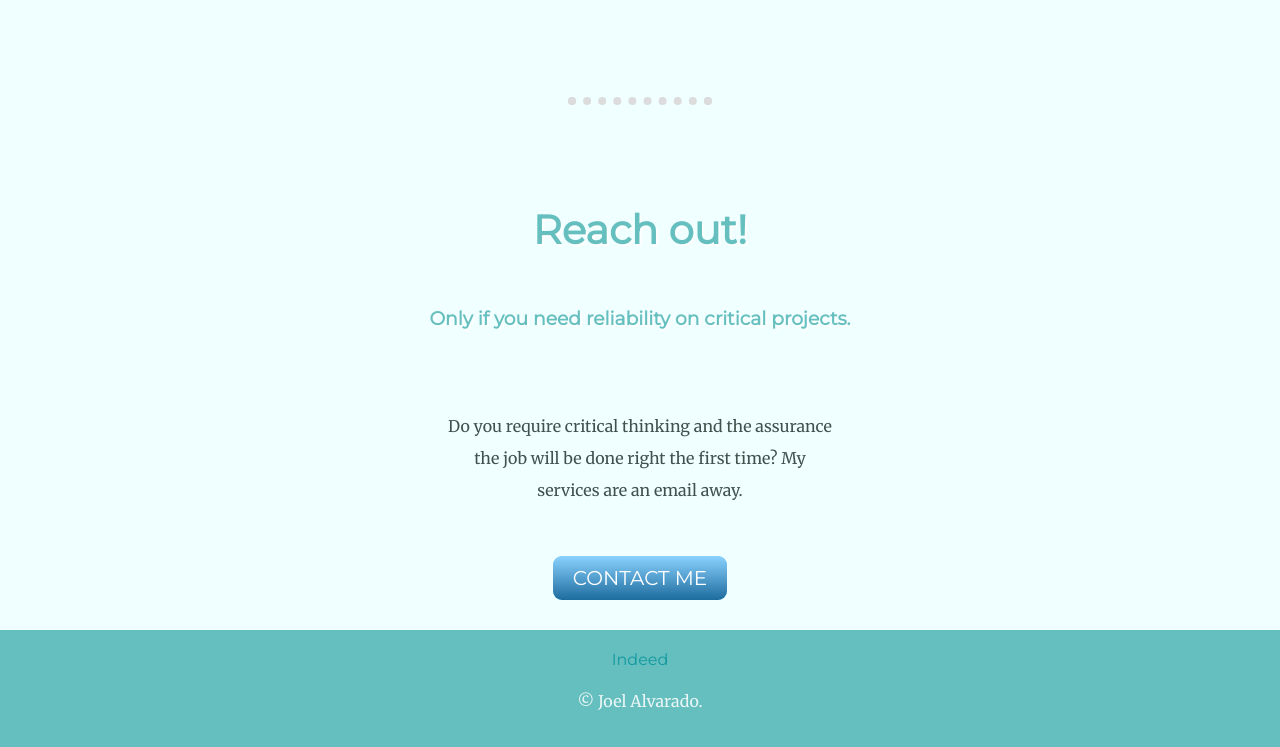
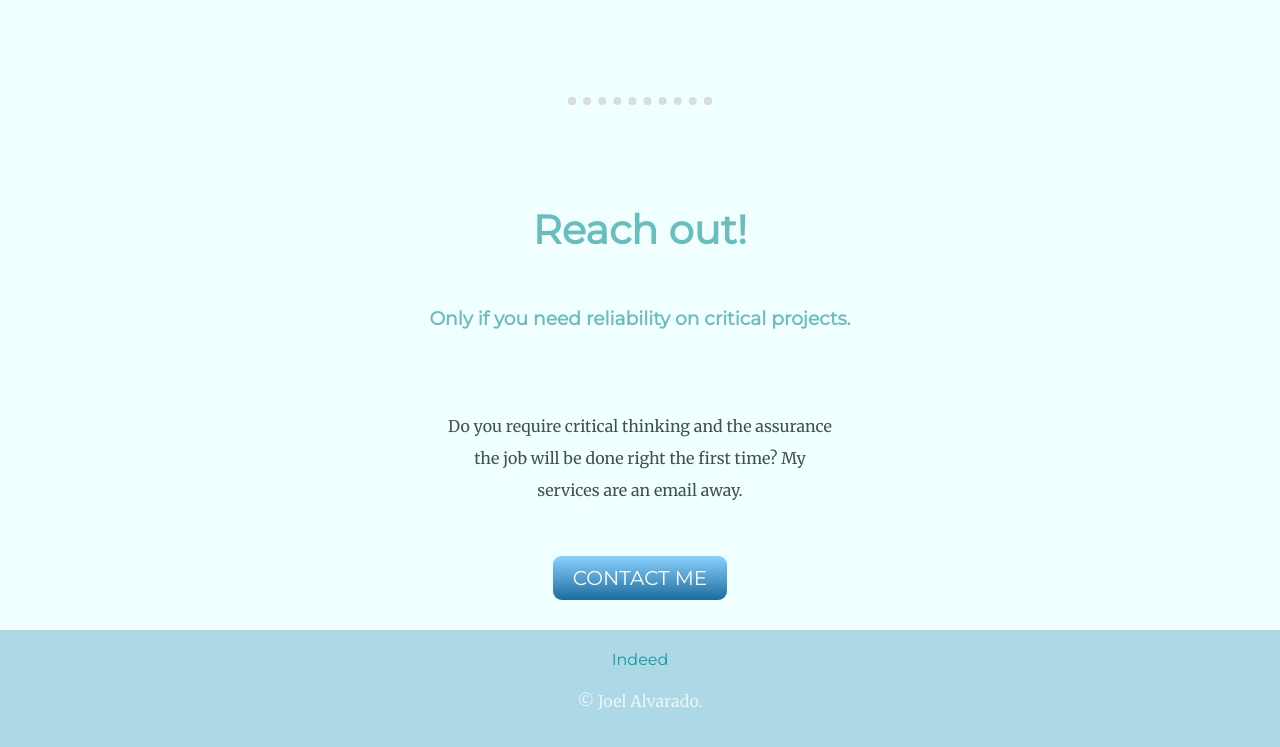
Before and after one commit to jOELALVA1/Joel, a plain HTML site: page index.html in a window 1280 px wide. Shown: the part 2844-3591 px from the top of the page. Drawn offline with Linux system fonts and the light colour scheme.

Commit message:
Update styles.css
changed footer color to lightblue

```diff
--- a/css/styles.css
+++ b/css/styles.css
@@ -66,7 +66,7 @@ a:hover{
 }
 
 .bottom-container {
-  background-color: #66BFBF;
+  background-color: lightblue;
   width:
   height: 10PX;
   padding: 20px 0 20px;
```
